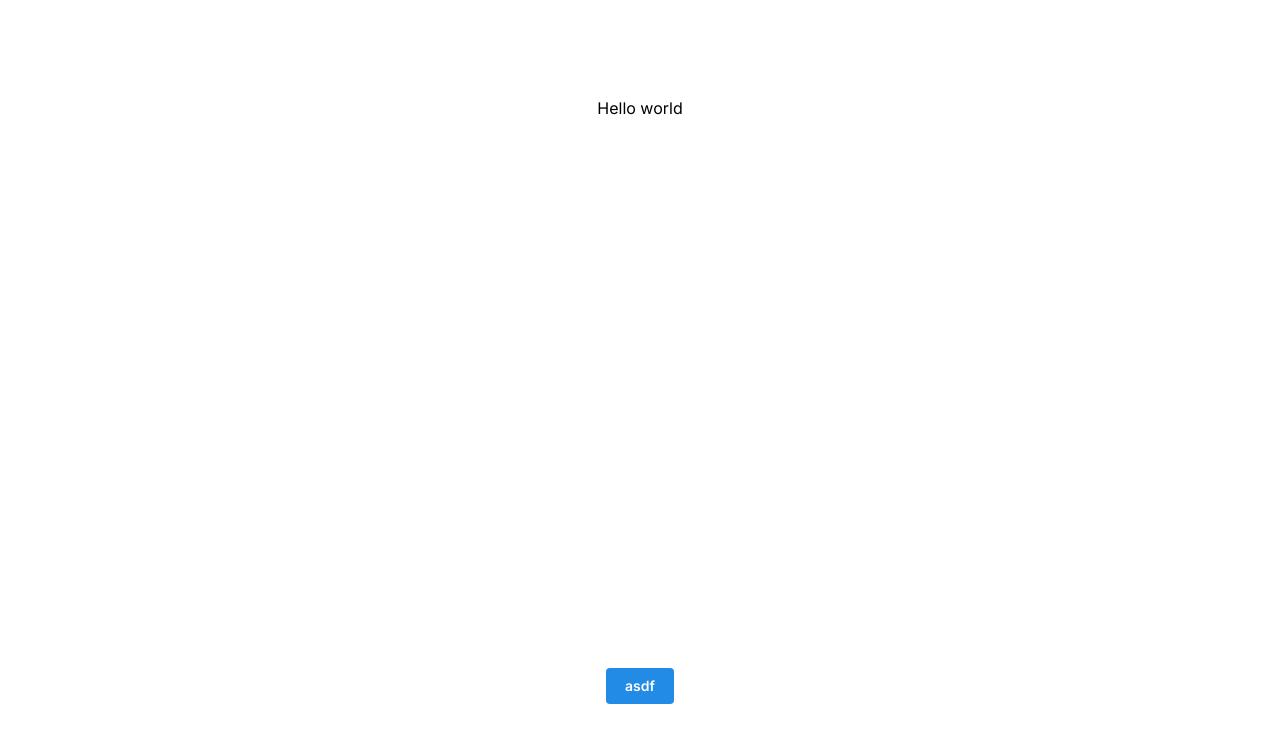
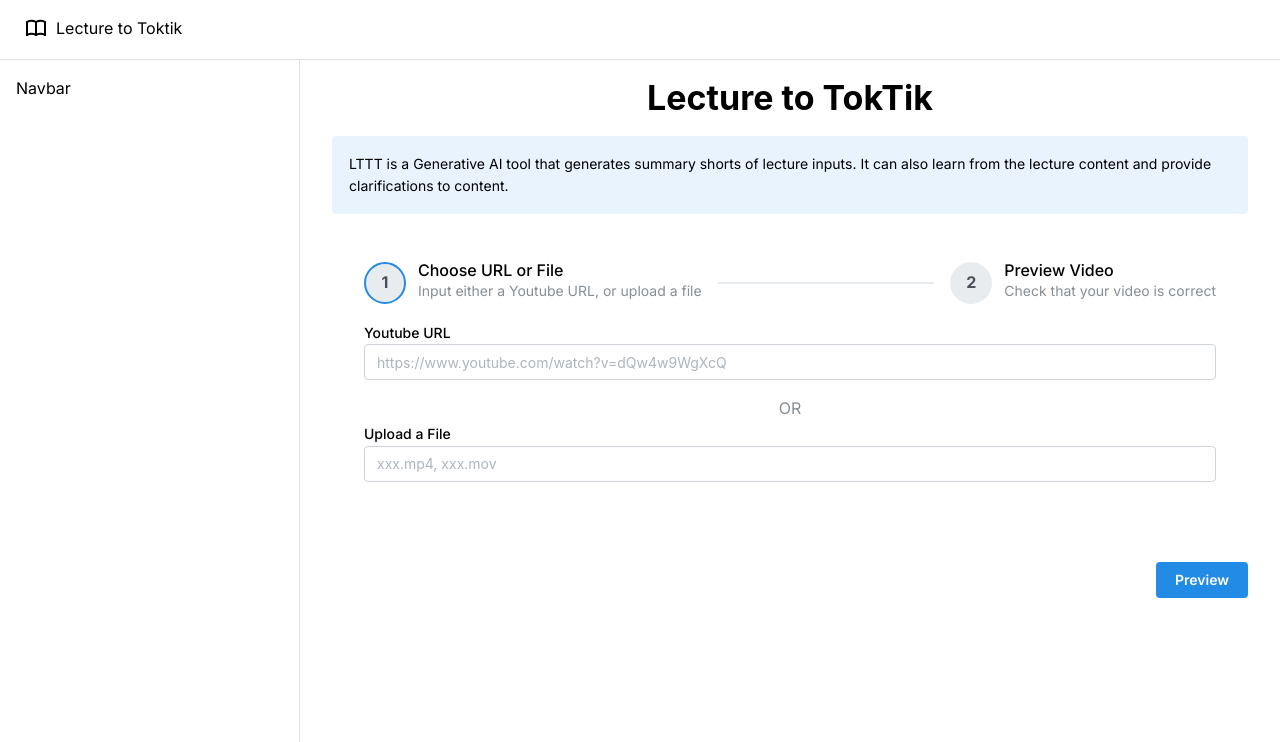
Before and after one commit to tohhongxiang/techfest-2024, a Next.js app: page / in a window 1280 px wide. Shown: the top 742 px of the page. Built offline with nearby package versions, Linux system fonts and the light colour scheme.

Commit message:
Add main page

```diff
--- a/package.json
+++ b/package.json
@@ -10,10 +10,13 @@
   },
   "dependencies": {
     "@mantine/core": "^7.5.1",
+    "@mantine/form": "^7.5.1",
     "@mantine/hooks": "^7.5.1",
+    "@tabler/icons-react": "^2.47.0",
     "next": "14.1.0",
     "react": "^18",
-    "react-dom": "^18"
+    "react-dom": "^18",
+    "react-player": "^2.14.1"
   },
   "devDependencies": {
     "@types/node": "^20",
--- a/src/app/layout.tsx
+++ b/src/app/layout.tsx
@@ -4,6 +4,7 @@ import "./globals.css";
 import "@mantine/core/styles.css";
 
 import { ColorSchemeScript, MantineProvider } from "@mantine/core";
+import RootLayout from "@/components/RootLayout";
 
 const inter = Inter({ subsets: ["latin"] });
 
@@ -12,7 +13,7 @@ export const metadata: Metadata = {
 	description: "Generated by create next app",
 };
 
-export default function RootLayout({
+export default function Layout({
 	children,
 }: Readonly<{
 	children: React.ReactNode;
@@ -23,7 +24,9 @@ export default function RootLayout({
 				<ColorSchemeScript />
 			</head>
 			<body className={inter.className}>
-				<MantineProvider>{children}</MantineProvider>
+				<MantineProvider>
+					<RootLayout>{children}</RootLayout>
+				</MantineProvider>
 			</body>
 		</html>
 	);
--- a/src/app/page.tsx
+++ b/src/app/page.tsx
@@ -1,10 +1,178 @@
-import { Button } from "@mantine/core";
+"use client";
 
-export default function Home() {
-  return (
-    <main className="flex min-h-screen flex-col items-center justify-between p-24">
-      <h1>Hello world</h1>
-      <Button>asdf</Button>
-    </main>
-  );
+import {
+	Alert,
+	Button,
+	Container,
+	FileInput,
+	Stack,
+	Text,
+	TextInput,
+	Title,
+	Stepper,
+	Code,
+	Group,
+	Center,
+	LoadingOverlay,
+} from "@mantine/core";
+import { IconArrowRight } from "@tabler/icons-react";
+import { useEffect, useState } from "react";
+import { useForm } from "@mantine/form";
+import ReactPlayer from "react-player";
+
+export default function HomePage() {
+	const [currentStep, setCurrentStep] = useState(0);
+
+	const form = useForm<{ youtubeURL: string; uploadedFile: File | null }>({
+		initialValues: {
+			youtubeURL: "",
+			uploadedFile: null,
+		},
+
+		validate: (values) => {
+			if (currentStep === 0) {
+				if (
+					values.youtubeURL.trim().length === 0 &&
+					values.uploadedFile === null
+				) {
+					return {
+						youtubeURL: "Please input a URL",
+						uploadedFile: "Please upload a file",
+					};
+				}
+
+				if (
+					values.youtubeURL.trim().length > 0 &&
+					values.uploadedFile !== null
+				) {
+					return {
+						youtubeURL: "Please choose only 1 out of 2",
+						uploadedFile: "Please choose only 1 out of 2",
+					};
+				}
+
+				return {
+					youtubeURL: null,
+					uploadedFile: null,
+				};
+			}
+
+			return {};
+		},
+	});
+
+	const nextStep = () => {
+		setCurrentStep((currentStep) => {
+			if (form.validate().hasErrors) {
+				return currentStep;
+			}
+
+			return currentStep < 2 ? currentStep + 1 : currentStep;
+		});
+	};
+
+	const prevStep = () => {
+		setCurrentStep((currentStep) =>
+			currentStep > 0 ? currentStep - 1 : currentStep
+		);
+	};
+
+	const handleSubmit = (e: React.FormEvent<HTMLFormElement>) => {
+		e.preventDefault();
+
+		nextStep()
+		if (currentStep === 1) {
+			console.log(form.values)
+		}
+	};
+
+	return (
+		<Container>
+			<form onSubmit={handleSubmit}>
+				<Stack>
+					<Title order={1} className="text-center">
+						Lecture to TokTik
+					</Title>
+					<Alert variant="light" color="blue">
+						LTTT is a Generative AI tool that generates summary
+						shorts of lecture inputs. It can also learn from the
+						lecture content and provide clarifications to content.
+					</Alert>
+					<Stepper active={currentStep} className="p-8">
+						<Stepper.Step
+							label="Choose URL or File"
+							description="Input either a Youtube URL, or upload a file"
+						>
+							<Stack gap="md">
+								<TextInput
+									label="Youtube URL"
+									placeholder="https://www.youtube.com/watch?v=dQw4w9WgXcQ"
+									{...form.getInputProps("youtubeURL")}
+								/>
+								<Text c="dimmed" className="text-center">
+									OR
+								</Text>
+								<FileInput
+									className="-mt-4"
+									clearable
+									label="Upload a File"
+									placeholder="xxx.mp4, xxx.mov"
+									{...form.getInputProps("uploadedFile")}
+									accept=".mp4,.mov"
+								/>
+							</Stack>
+						</Stepper.Step>
+						<Stepper.Step
+							label="Preview Video"
+							description="Check that your video is correct"
+						>
+							<Container
+								style={{
+									position: "relative",
+									paddingTop: "56.25%",
+									height: 0,
+									overflow: "hidden",
+								}}
+							>
+								<ReactPlayer
+									style={{
+										position: "absolute",
+										top: 0,
+										left: 0,
+									}}
+									url={
+										form.values.uploadedFile
+											? URL.createObjectURL(
+													form.values.uploadedFile!
+											  )
+											: form.values.youtubeURL
+									}
+									width="100%"
+									height="100%"
+									controls
+								/>
+							</Container>
+						</Stepper.Step>
+						<Stepper.Completed>
+							<Code block mt="xl">
+								{JSON.stringify(form.values, null, 2)}
+							</Code>
+						</Stepper.Completed>
+					</Stepper>
+					<Group justify="flex-end" mt="xl">
+						{currentStep !== 0 && (
+							<Button variant="default" onClick={prevStep}>
+								Back
+							</Button>
+						)}
+						{currentStep !== 2 && (
+							<Button type="submit">
+								{currentStep === 0 ? "Preview" : "Submit"}
+							</Button>
+						)}
+					</Group>
+				</Stack>
+			</form>
+		</Container>
+	);
 }
--- /dev/null
+++ b/src/components/RootLayout.tsx
@@ -0,0 +1,45 @@
+"use client";
+
+import {
+	AppShell,
+	Burger,
+} from "@mantine/core";
+import { useDisclosure } from "@mantine/hooks";
+import { IconBook } from "@tabler/icons-react";
+
+export default function RootLayout({
+	children,
+}: {
+	children: React.ReactNode;
+}) {
+	const [opened, { toggle }] = useDisclosure();
+
+	return (
+		<AppShell
+			header={{ height: 60 }}
+			navbar={{
+				width: 300,
+				breakpoint: "sm",
+				collapsed: { mobile: !opened },
+			}}
+			padding="md"
+		>
+			<AppShell.Header>
+				<div className="flex p-4">
+					<Burger
+						opened={opened}
+						onClick={toggle}
+						hiddenFrom="sm"
+						size="sm"
+					/>
+					<IconBook className="mx-2" />
+					Lecture to Toktik
+				</div>
+			</AppShell.Header>
+			<AppShell.Navbar p="md">Navbar</AppShell.Navbar>
+			<AppShell.Main>
+				{children}
+			</AppShell.Main>
+		</AppShell>
+	);
+}
```
Also changed, not shown: 1 other file (tests, documents, lock files or other folders).
